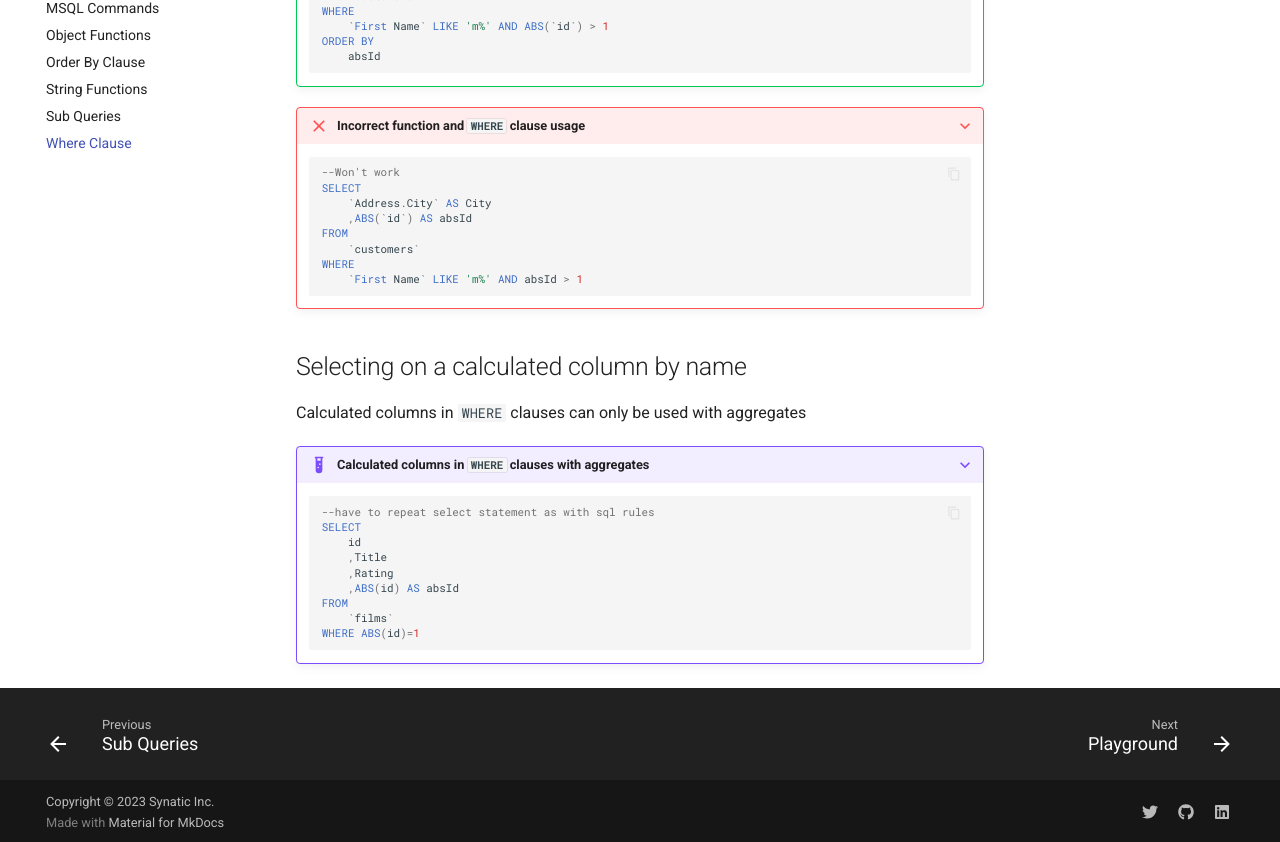
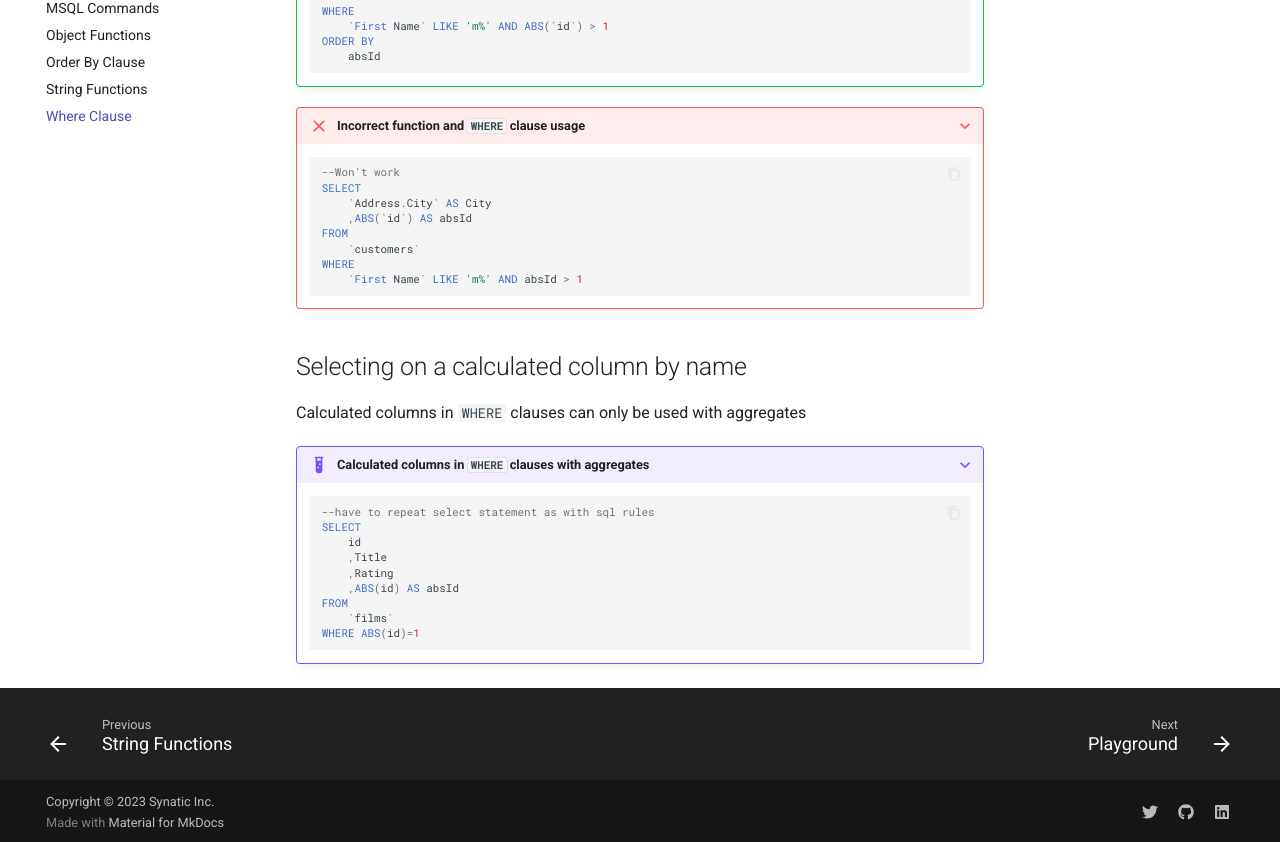
Before and after one commit to synatic/noql, an MkDocs documentation site: the page built from docs/docs/reference/where-clause.md, in a window 1280 px wide and 1346 px high. Shown: the part 501-1343 px from the top of the window. Built offline with MkDocs 1.6.1 and Material for MkDocs 9.7.7, drawn with Linux system fonts in a browser that asks for light colours; a script that is not in the unit is left out; comment, search, counter and statistics services are not loaded.

Commit message:
removed empty files

```diff
--- a/docs/mkdocs.yml
+++ b/docs/mkdocs.yml
@@ -101,6 +101,5 @@ nav:
       - Object Functions: reference/object-functions.md
       - Order By Clause: reference/order-by-clause.md
       - String Functions: reference/string-functions.md
-      - Sub Queries: reference/sub-queries.md
       - Where Clause: reference/where-clause.md
     - Playground: playground/index.md
```
Also changed, not shown: docs/docs/reference/sub-queries.md (deleted).
